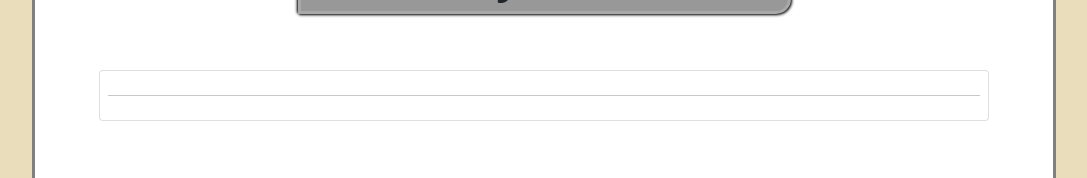
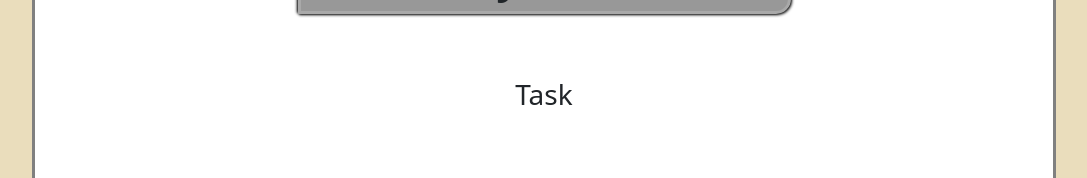
Before and after one commit to bsao17/ToDo-react-redux, a React (Create React App) app: page / in a window 1280 px wide. Shown: the part 123-301 px from the top of the page, without its empty margins (96-1183 px from the left). Built offline with nearby package versions, Linux system fonts and the light colour scheme.

Commit message:
update DisplayToDo.js

```diff
--- a/src/components/displayToDo/DisplayToDo.js
+++ b/src/components/displayToDo/DisplayToDo.js
@@ -2,13 +2,18 @@ import React from "react"
 import {useSelector} from "react-redux";
 
 function DisplayToDo(props){
-    const dateSelector = useSelector((state)=> state.todos[0].date)
-    const taskSelector = useSelector((state)=> state.todos[0].todo)
+    const todoSelector = useSelector((state)=> state.todos)
+    let index = 0
     return(
-        <div className={"m-5 card p-2 text-center"}>
-            <div>{dateSelector}</div>
-            <hr/>
-            <div>{taskSelector}</div>
+        <div className={"m-5 p-2 overflow-scroll"}>
+            <h3 className={"text-center"}>Task</h3>
+            <div>{todoSelector.map((todo)=>{
+                return (
+                    <div className={"card card-body d-flex flex-row justify-content-evenly"}>
+                        <div >{todo.date}</div>
+                        <div className={""}>{todo.todo}</div>
+                    </div>)
+            })} </div>
         </div>
     )
 }
--- a/src/components/form/Form.js
+++ b/src/components/form/Form.js
@@ -1,5 +1,5 @@
 import React from 'react';
-import {connect, useDispatch} from "react-redux";
+import {useDispatch} from "react-redux";
 import {addTask} from "../../store/action/taskAction";
 import {useForm} from "react-hook-form";
 import uniqid from "uniqid";
--- a/src/store/store.js
+++ b/src/store/store.js
@@ -3,12 +3,7 @@ import {tasksReducer} from "./reducer/tasksReducer";
 import uniqid from "uniqid";
 
 export const initialState = {
-    todos: [{
-        id: uniqid(),
-        date: "",
-        todo: "",
-        completed: false
-    }]
+    todos: []
 }
 
 export default function configureStore(state = initialState){
```
